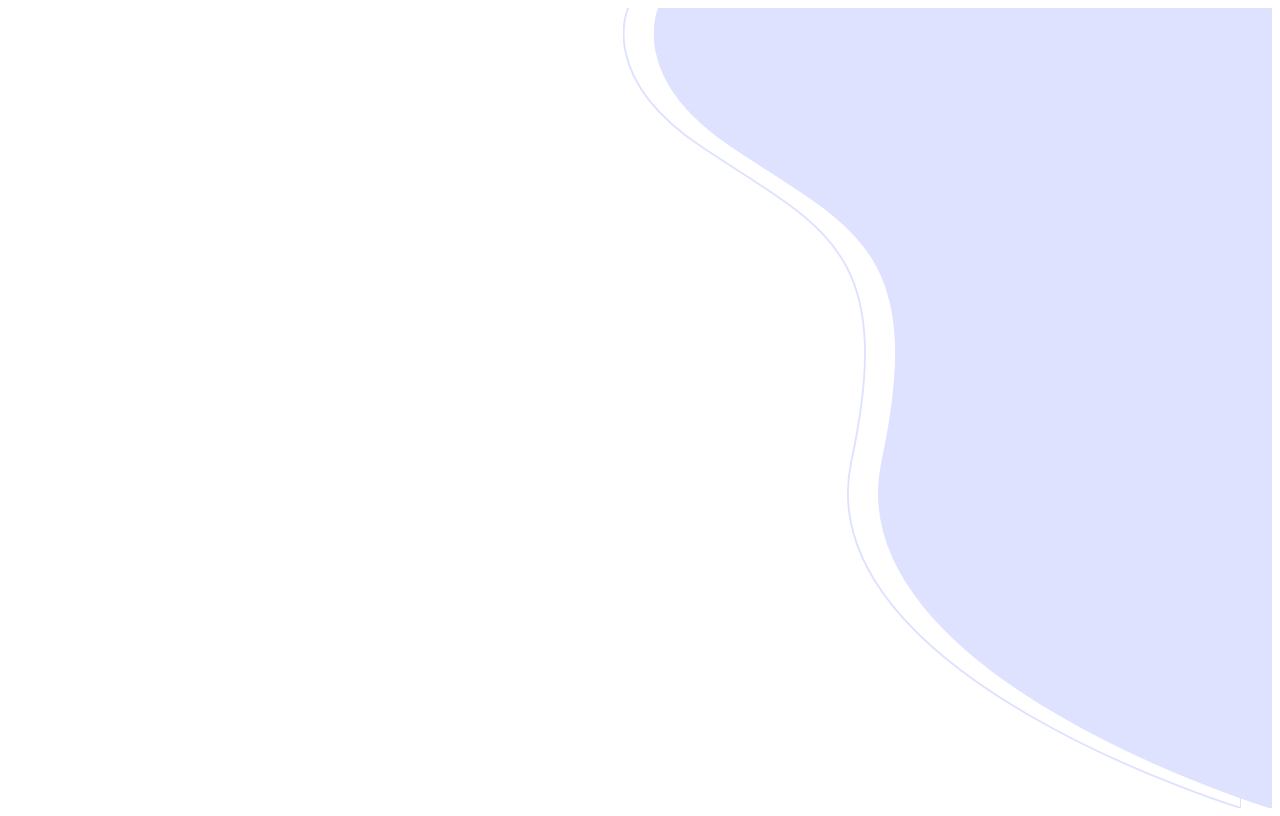
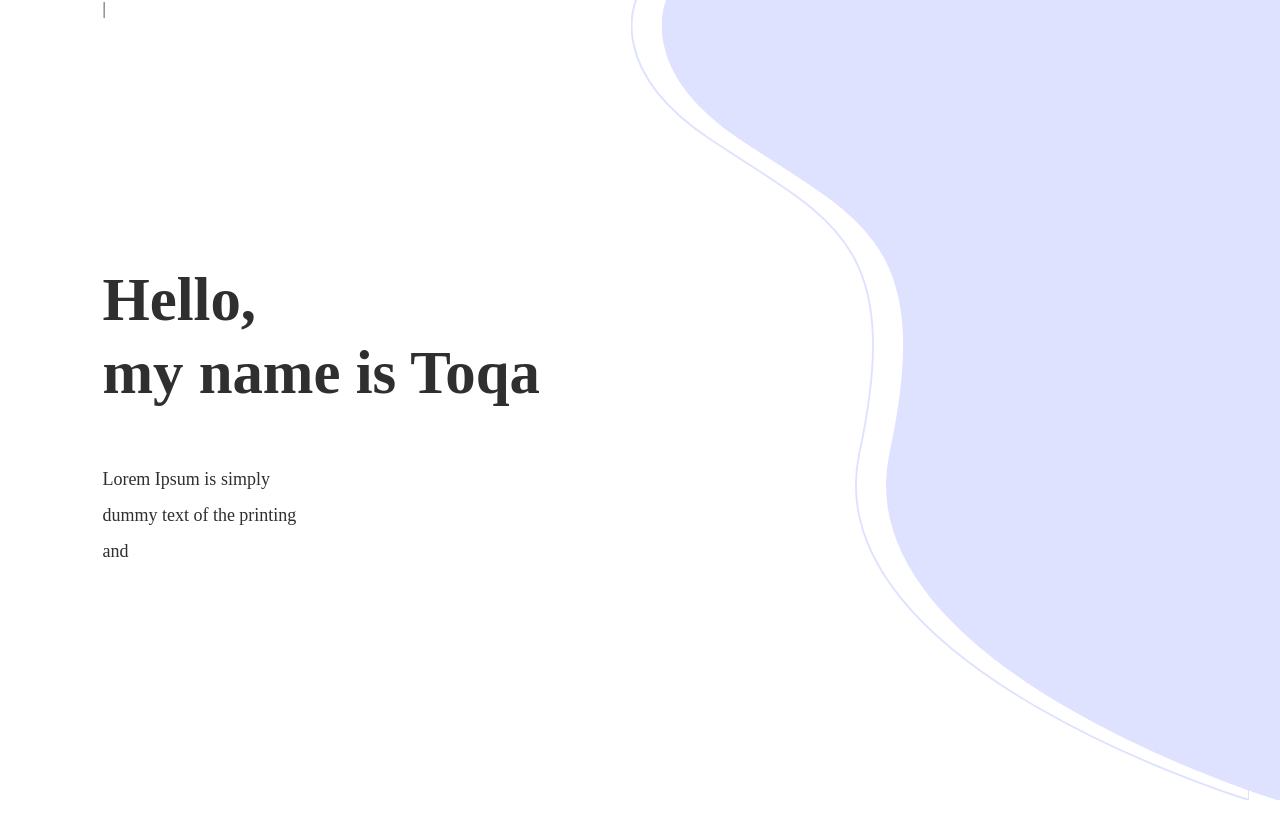
Before and after one commit to tmouhamed/portfolio, a React (Create React App) app in the folder client/: page / in a window 1280 px wide. Built offline with nearby package versions, Linux system fonts and the light colour scheme.

Commit message:
add typist package

```diff
--- a/client/package.json
+++ b/client/package.json
@@ -10,6 +10,7 @@
     "react": "^16.13.1",
     "react-dom": "^16.13.1",
     "react-scripts": "3.4.1",
+    "react-typist": "^2.0.5",
     "swup": "^2.0.9"
   },
   "scripts": {
--- a/client/src/App.css
+++ /dev/null
@@ -1,8 +0,0 @@
-.App {
-  text-align: center;
-}
-
-.App-logo {
-  height: 40vmin;
-  pointer-events: none;
-}
--- a/client/src/App.js
+++ b/client/src/App.js
@@ -1,5 +1,5 @@
 import React from 'react';
-import './App.css';
+import './App.scss';
 import Hero from './components/Hero/Hero';
 
 function App() {
--- /dev/null
+++ b/client/src/App.scss
@@ -0,0 +1,9 @@
+
+html, body {
+    box-sizing: border-box;
+    margin: 0;
+    color: #2f2f2f;
+}
+  *, *:before, *:after {
+    box-sizing: inherit;
+}
--- a/client/src/components/Hero/Hero.js
+++ b/client/src/components/Hero/Hero.js
@@ -1,12 +1,22 @@
 import React, { Component } from 'react';
 import './Hero.scss';
 import PageShape from '../PageShape/PageShape';
+
+import Typist from 'react-typist';
 
 class Hero extends Component {
     render() {
         return (
             <section className="hero">
                 <PageShape />
+                <Typist className="hero__typist">
+                    <div class="hero__caption">
+                        <h1 className="hero__title">Hello,<br /> my name is <span>Toqa</span></h1>
+                        <p className="hero__description">Lorem Ipsum is simply dummy text of the printing and typesetting industry. Lorem Ipsum has been the industry's standard dummy text ever since the 1500s</p>
+                        <a href="/" className="hero__button">A little about me</a>
+                    </div>
+                </Typist>
+
             </section>
         );
     }
--- a/client/src/components/Hero/Hero.scss
+++ b/client/src/components/Hero/Hero.scss
@@ -2,4 +2,30 @@
   position: relative;
   padding-top: 0;
   height: 100vh;
+
+  &__typist {  position: relative;
+    margin-left: auto;
+    margin-right: auto;
+    min-width: auto;
+    padding-left: 8%;
+  }
+  &__caption {
+    position: fixed;
+    margin-top: 0;
+    top: 50%;
+    transform: translateY(-50%);
+  }
+  &__title {
+    color: #2F2F2F;
+    font-size: 3.8rem;
+    line-height: 1.2;
+    white-space: nowrap;
+    width: 0;
+  }
+  &__description {
+    max-width: 55%;
+    margin-top: 2rem;
+    line-height: 2;
+    font-size: 18px;
+  }
 }
```
Also changed, not shown: client/src/components/TextTyping/TextTyping.js (deleted, +0 -13 lines), client/src/components/TextTyping/TextTyping.scss (deleted), 1 other file (tests, documents, lock files or other folders).
